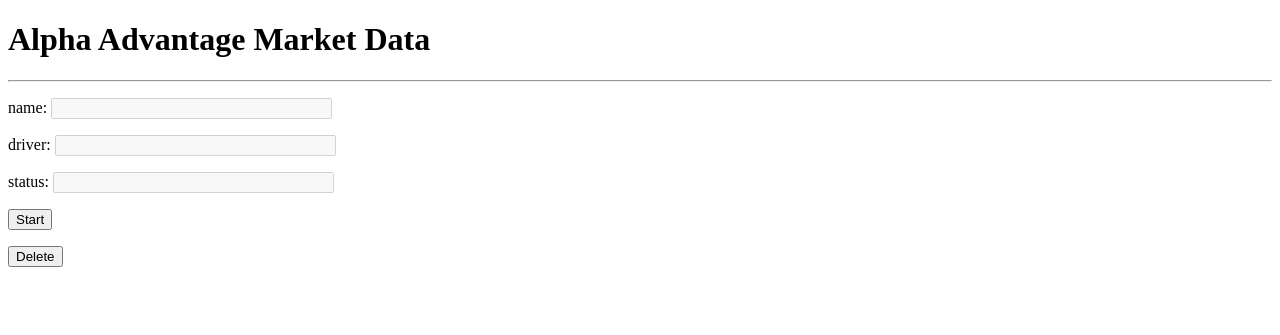
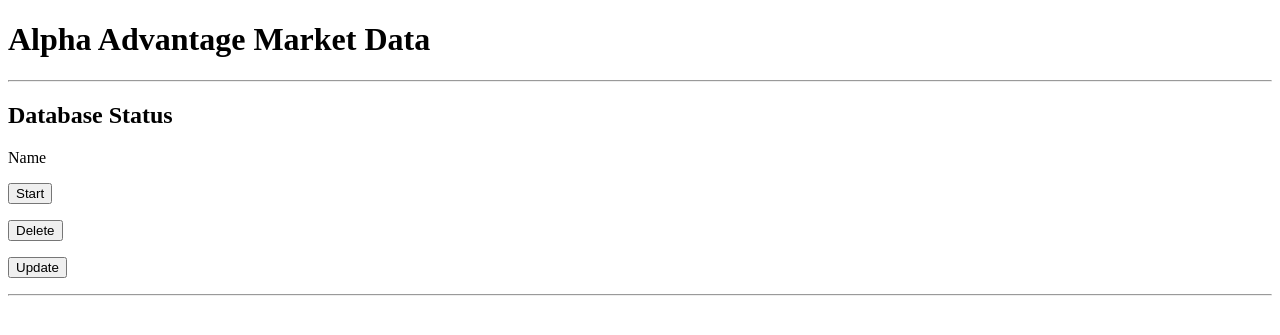
Before and after one commit to javiergarciad/AlphaVantage, a Flask app: page / in a window 1280 px wide. Shown: the top 335 px of the page. Run offline with Flask 3, Linux system fonts and the light colour scheme.

Commit message:
db bottons

```diff
--- a/app/forms.py
+++ b/app/forms.py
@@ -8,15 +8,6 @@ class DatabaseForm(FlaskForm):
     """
     Form to monitor database status
     """
-    name = StringField('name', validators=[DataRequired(),], render_kw={'disabled': ''})
-    driver = StringField('driver', validators=[DataRequired(),], render_kw={'disabled': ''})
-    status = StringField('status', validators=[DataRequired(),], render_kw={'disabled': ''})
-    last_update = DateField('last_update', validators=[DataRequired(),], render_kw={'disabled': ''})
     start = SubmitField('Start')
     delete = SubmitField('Delete')
-
-class UpdateForm(FlaskForm):
-    """
-    Form to update database
-    """
     update = SubmitField('Update')
--- a/app/routes.py
+++ b/app/routes.py
@@ -1,20 +1,28 @@
-from flask import render_template
+from flask import render_template, request
 from app import app
-from app.forms import DatabaseForm, UpdateForm
+from app.forms import DatabaseForm
 from app.tools import test_db
 from config import Config
 
 
-@app.route("/")
-@app.route("/index")
+@app.route("/", methods=['GET', 'POST'])
 def index():
     db_name = Config().DB_NAME
-    db_drive = Config().DB_ENGINE
+    db_engine = Config().DB_ENGINE
     db_status = test_db()[1]
 
     db_form = DatabaseForm()
-    update_form = UpdateForm()
+
     symbols = {}
+
+    if request.method == 'POST' and db_form.validate():
+        if "start" in request.form.keys():
+            print("start")
+        elif  "delete" in request.form.keys():
+            print("delete")
+        elif  "update" in request.form.keys():
+            print("update")
+
 
 
     return render_template(
@@ -22,11 +30,25 @@ def index():
         title="Alpha Vantage",
         # database status info
         db_name=db_name,
-        db_drive=db_drive,
+        db_engine=db_engine,
         db_status=db_status,
         db_form=db_form,
-        # update form
-        update_form=update_form,
+
         # symbosl data
         symbols=symbols,
     )
+
+
+@app.route("/db_start", methods=["POST"])
+def db_start():
+    return "start"
+
+
+@app.route("/db_delete", methods=["POST"])
+def db_delete():
+    return "delete"
+
+
+@app.route("/db_update_all", methods=["POST"])
+def db_update_all():
+    return "update all"
--- a/app/templates/index.html
+++ b/app/templates/index.html
@@ -22,27 +22,21 @@
         </div>
         <div>
 
+        <h2>Database Status</h2>
+        <p>Name </p>
+
         <form action="" method="post" novalidate>
             {{ db_form.hidden_tag() }}
-            <p>
-                {{ db_form.name.label }}:
-                {{ db_form.name(size=32) }}
-            </p>
-            <p>
-                {{ db_form.driver.label }}:
-                {{ db_form.driver(size=32) }}
-            </p>
-            <p>
-                {{ db_form.status.label }}:
-                {{ db_form.status(size=32) }}
-            </p>
-
-
             <p>{{ db_form.start() }}</p>
             <p>{{ db_form.delete() }}</p>
+            <p>{{ db_form.update() }}</p>
         </form>
+
+        <hr>
     </div>
+    <div>
 
+    </div>
 
 
 
```
